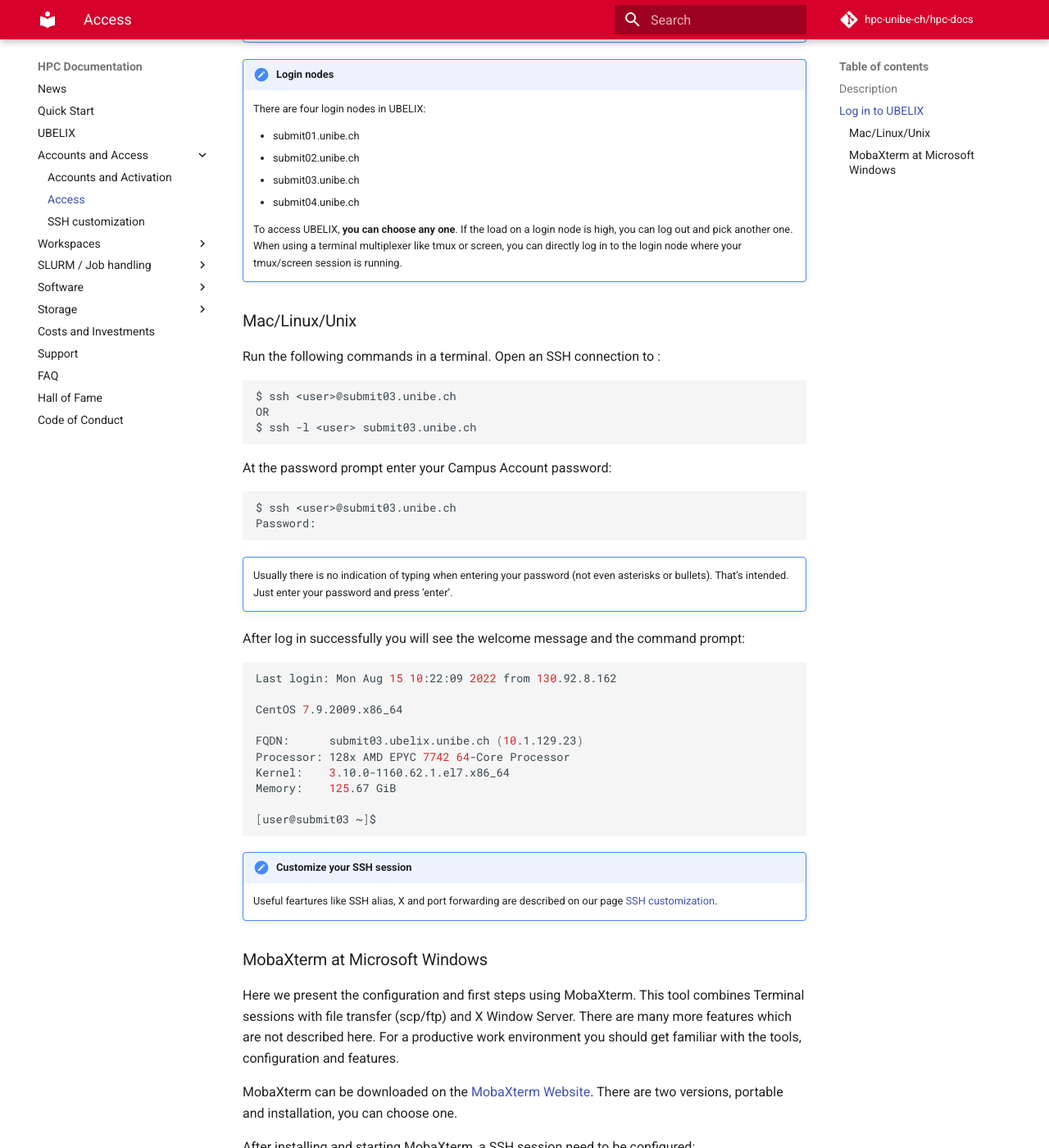
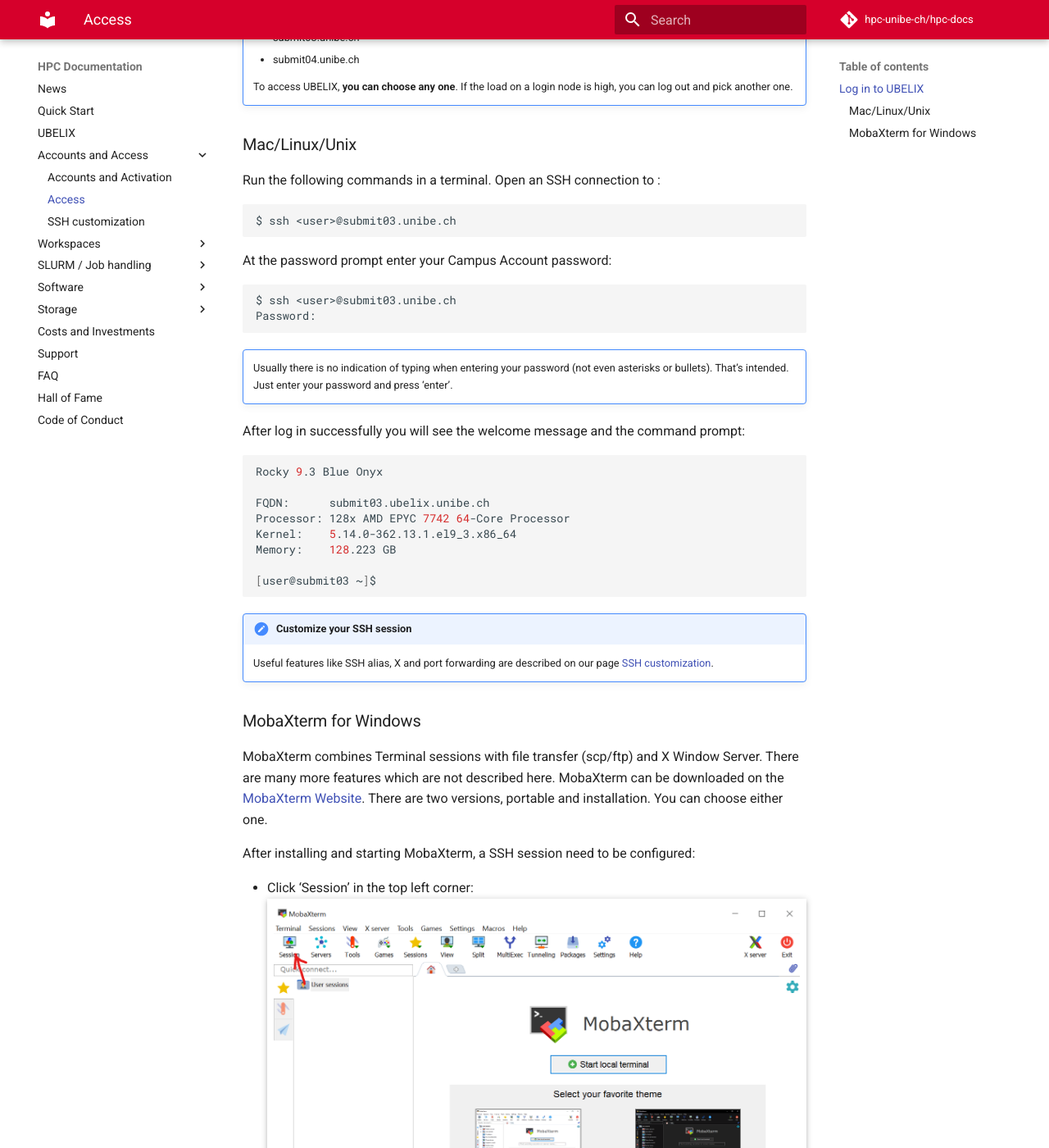
Before and after one commit to hpc-unibe-ch/hpc-unibe-ch.github.io, an MkDocs documentation site: the page built from docs/getting-Started/login-ssh.md, in a window 1280 px wide and 1400 px high, scrolled down 737 px. Shown: the whole window at 82% size. Built offline with MkDocs 1.6.1 and Material for MkDocs 9.7.7, drawn with Linux system fonts in a browser that asks for light colours; comment, search, counter and statistics services are not loaded; some of the changed text lies outside the part shown.

Commit message:
Update account and login information

````diff
--- a/docs/getting-Started/login-ssh.md
+++ b/docs/getting-Started/login-ssh.md
@@ -1,10 +1,6 @@
 # Login
 
-## Description
-
-UBELIX is available to everybody with a valid Campus Account (CA) of the University of Bern. The cluster is meant to be used for research related to the University of Bern.
-**Before you can use this service we have to activate your CA for UBELIX**, see [Accounts and Activation](account.md).
-This page contains information on how to configure your SSH environment for a simplified login procedure and information regarding the application of a CA for external researchers.
+This page contains information on how to access the UBELIX cluster via SSH (Secure Shell).
 
 ## Log in to UBELIX
 
@@ -12,8 +8,8 @@
     * you have your Campus Account activated for UBELIX (see above)
     * you have a working SSH client
         * Linux/Mac: e.g ssh command in a terminal
-        * Microsoft Windows: **MobaXterm** or Windows Subsytem Linux. Alternatively, a flavor of Linux can be installed on Microsoft Windows using virtualization software (e.g VirtualBox). We strongly encourage you to familiarize with a Unix-based Terminal commands.
-
+        * Microsoft Windows: **MobaXterm** or Windows Subsytem Linux.
+    * you have familiarized yourself with basic Unix-based terminal commands.
 
 !!! types caution "Requirement"
     Login to UBELIX is only possible from within the UniBE network. If you want to connect from outside, you must first establish a VPN connection. For VPN profiles and instructions see [the official tutorial](http://www.unibe.ch/university/campus_and_infrastructure/rund_um_computer/internetzugang/access_to_internal_resources_via_vpn/index_eng.html).
@@ -26,7 +22,7 @@
     - submit03.unibe.ch
     - submit04.unibe.ch
 
-    To access UBELIX, **you can choose any one**. If the load on a login node is high, you can log out and pick another one. When using a terminal multiplexer like tmux or screen, you can directly log in to the login node where your tmux/screen session is running.
+    To access UBELIX, **you can choose any one**. If the load on a login node is high, you can log out and pick another one.
 
 ### Mac/Linux/Unix
 
@@ -34,8 +30,6 @@
 
 ```Bash
 $ ssh <user>@submit03.unibe.ch
-OR
-$ ssh -l <user> submit03.unibe.ch
 ```
 At the password prompt enter your Campus Account password:
 
@@ -50,26 +44,22 @@
 After log in successfully you will see the welcome message and the command prompt:
 
 ```Bash
-Last login: Mon Aug 15 10:22:09 2022 from 130.92.8.162
+Rocky 9.3 Blue Onyx
 
-CentOS 7.9.2009.x86_64
-
-FQDN:      submit03.ubelix.unibe.ch (10.1.129.23)
+FQDN:      submit03.ubelix.unibe.ch
 Processor: 128x AMD EPYC 7742 64-Core Processor
-Kernel:    3.10.0-1160.62.1.el7.x86_64
-Memory:    125.67 GiB
+Kernel:    5.14.0-362.13.1.el9_3.x86_64
+Memory:    128.223 GB
 
 [user@submit03 ~]$
 ```
 
 !!! type note "Customize your SSH session"
-    Useful feartures like SSH alias, X and port forwarding are described on our page [SSH customization](ssh-customization.md).
+    Useful features like SSH alias, X and port forwarding are described on our page [SSH customization](ssh-customization.md).
 
-### MobaXterm at Microsoft Windows
+### MobaXterm for Windows
 
-Here we present the configuration and first steps using MobaXterm. This tool combines Terminal sessions with file transfer (scp/ftp) and X Window Server. There are many more features which are not described here. For a productive work environment you should get familiar with the tools, configuration and features.
-
-MobaXterm can be downloaded on the [MobaXterm Website](https://mobaxterm.mobatek.net/). There are two versions, portable and installation, you can choose one.
+MobaXterm combines Terminal sessions with file transfer (scp/ftp) and X Window Server. There are many more features which are not described here. MobaXterm can be downloaded on the [MobaXterm Website](https://mobaxterm.mobatek.net/). There are two versions, portable and installation. You can choose either one.
 
 After installing and starting MobaXterm, a SSH session need to be configured:
 
````
Also changed, not shown: docs/getting-Started/account.md (+3 -19 lines), docs/getting-Started/ssh-customization.md (+1 -9 lines).
